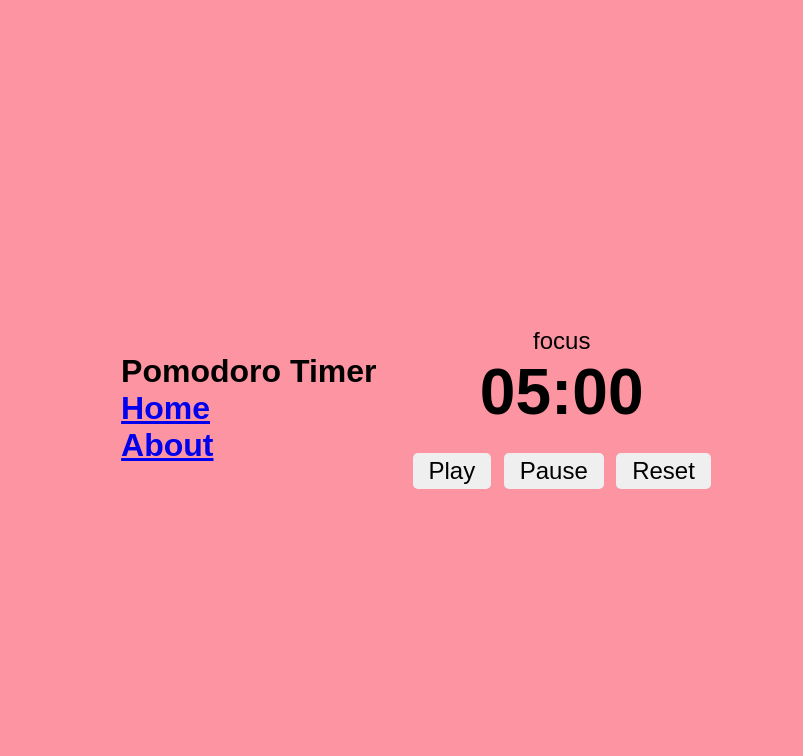
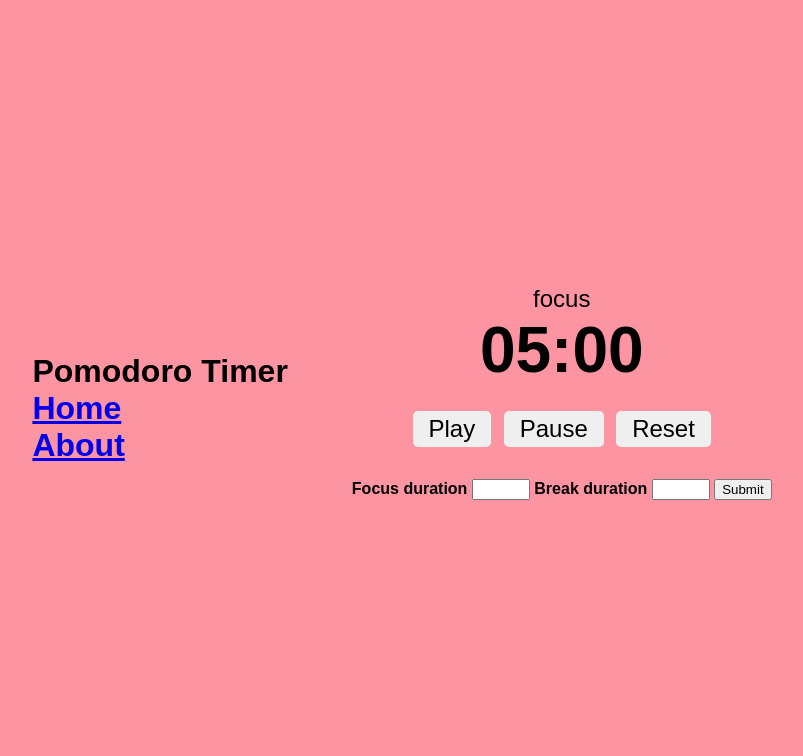
Before and after one commit to krish0706/final-project-pomodoro-server, a Flask app: page / in a window 1280 px wide. Shown: the top 756 px of the page, without its empty margins (238-1041 px from the left). Run offline with Flask 3, Linux system fonts and the light colour scheme.

Commit message:
Adds input to change focus/break duration

```diff
--- a/src/pomodoro/main.py
+++ b/src/pomodoro/main.py
@@ -1,4 +1,4 @@
-from flask import Blueprint, render_template, jsonify
+from flask import Blueprint, render_template, jsonify, request, url_for, redirect
 from .pomodoro_timer import PomodoroTimer
 
 
@@ -48,3 +48,19 @@ def get_timer_state():
             "mode": mode,
         }
     )
+
+@bp.route("/submit", methods=["POST"])
+def submit_break():
+    try:
+        break_duration = int(request.form['break-input']) * 60
+    except ValueError:
+        return "Please enter a valid integer for break duration.", 400
+
+    try:
+        focus_duration = int(request.form['focus-input']) * 60
+    except ValueError:
+        return "Please enter a valid integer for focus duration.", 400
+
+    timer.set_focus_and_break(focus_duration, break_duration)
+
+    return redirect(url_for("main.home"))
--- a/src/pomodoro/pomodoro_timer.py
+++ b/src/pomodoro/pomodoro_timer.py
@@ -2,6 +2,7 @@ import time
 
 
 class PomodoroTimer:
+
     FOCUS_DURATION = 5 * 60
     BREAK_DURATION = 1 * 60
 
@@ -77,3 +78,8 @@ class PomodoroTimer:
             self.state_table[self.current_state](event)
         else:
             print("Unknown event!")
+
+    def set_focus_and_break(self, focus_duration, break_duration):
+        self.FOCUS_DURATION = focus_duration
+        self.BREAK_DURATION = break_duration
+        self._reset()
--- a/src/pomodoro/static/css/style.css
+++ b/src/pomodoro/static/css/style.css
@@ -21,6 +21,21 @@ body {
   margin: 1rem;
 }
 
+.input-forms {
+  text-align: left;
+  font-weight: bolder;
+  padding: 1rem;
+  margin: 1rem;
+}
+
+#focus-input {
+  width: 50px;
+}
+
+#break-input {
+  width: 50px;
+}
+
 #mode {
   font-size: 1.5rem;
 }
--- a/src/pomodoro/templates/home.html
+++ b/src/pomodoro/templates/home.html
@@ -15,5 +15,14 @@
         <button name="pause-button" onclick="pause_timer()">Pause</button>
         <button name="reset-button" onclick="reset_timer()">Reset</button>
     </div>
+    <div class="input-forms">
+        <form action="/submit" method="POST">
+            <label >Focus duration</label>
+            <input type="number" id="focus-input" name="focus-input" step="1">
+            <label >Break duration</label>
+            <input type="number" id="break-input" name="break-input" step="1">
+            <button type="submit">Submit</button>
+        </form>
+    </div>
 </div>
 {% endblock %}
```
